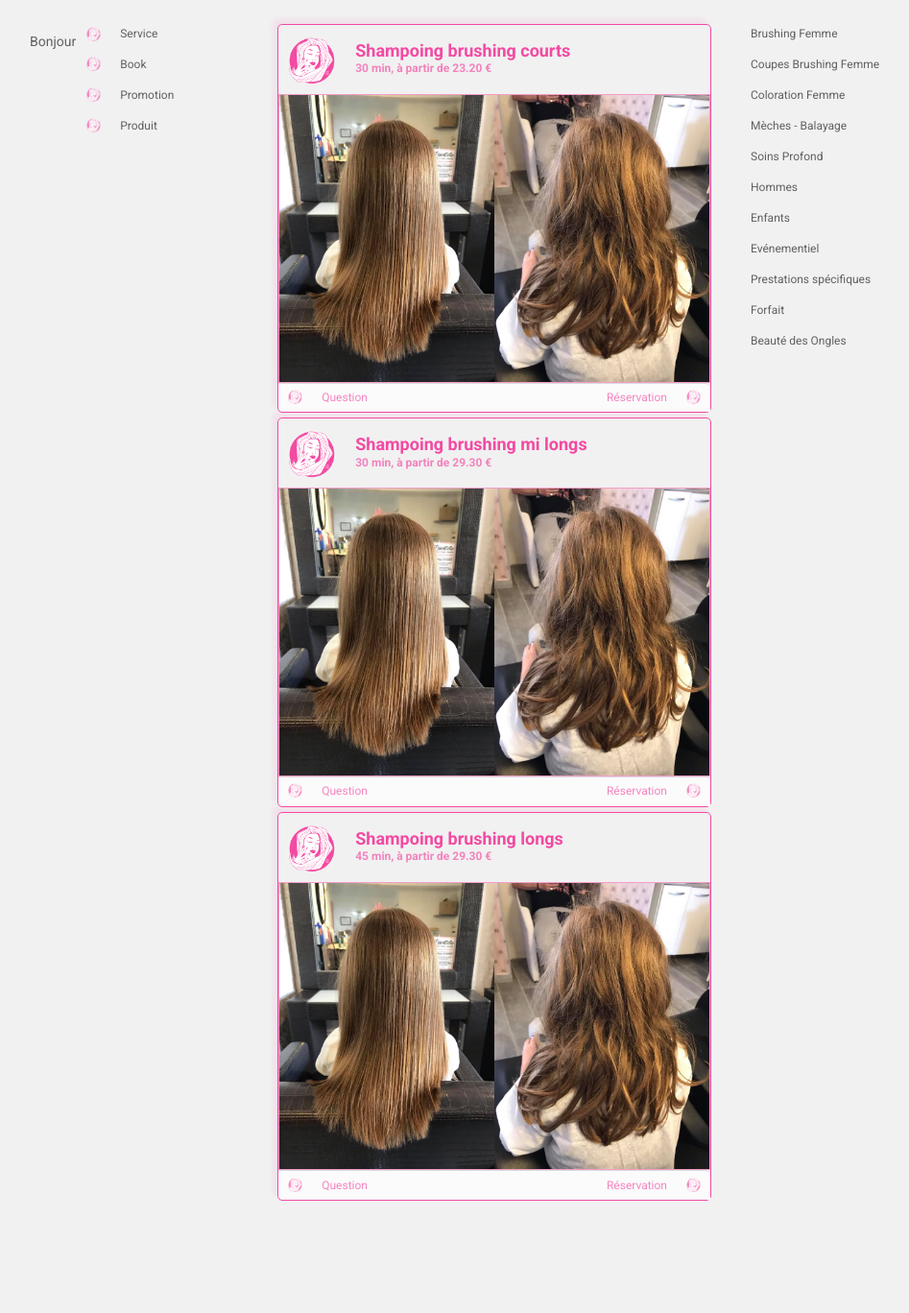
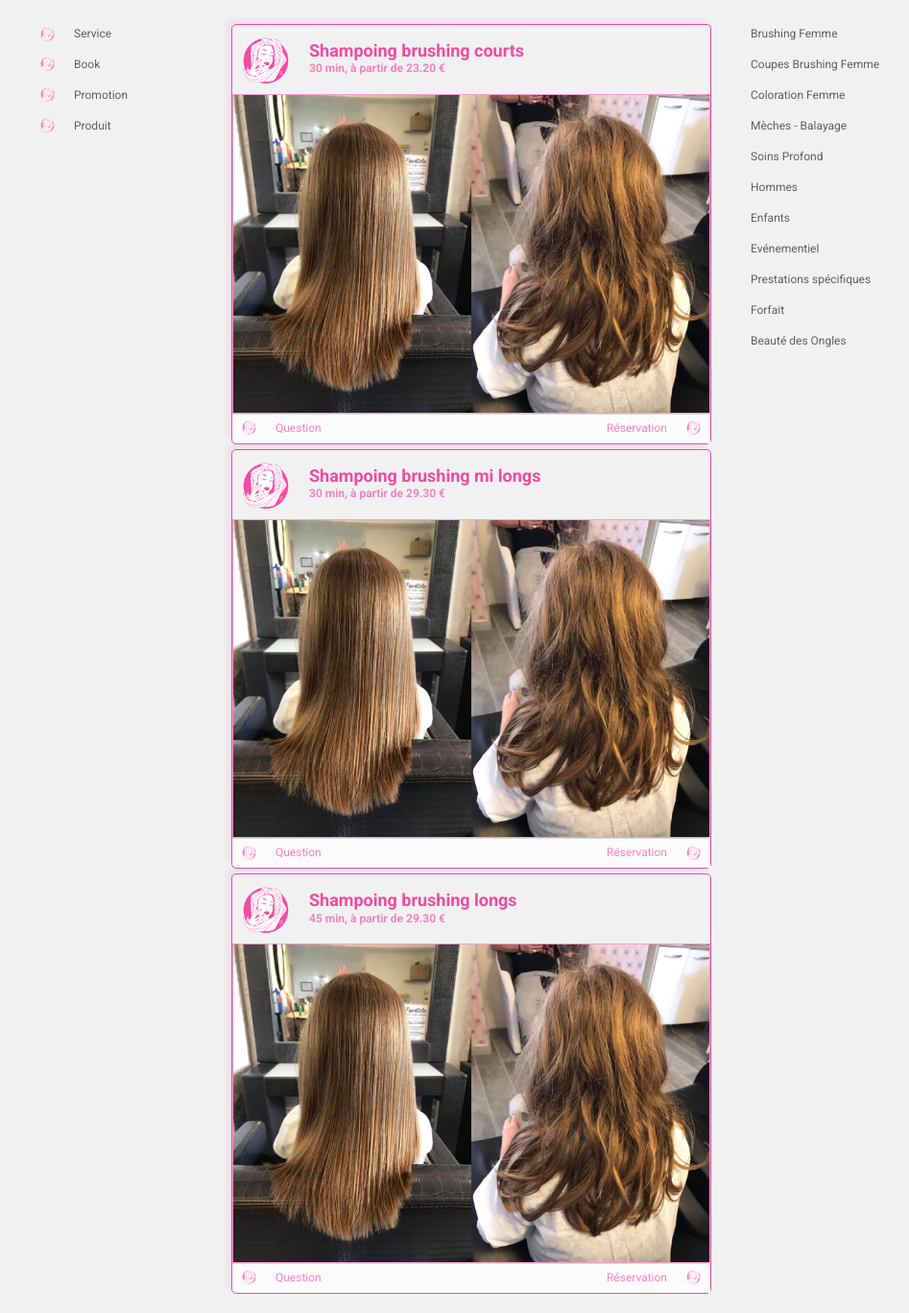
Before and after one commit to Robuchon/Le-petit-salon, a PHP site: page / in a window 1280 px wide. Shown: the part 64-1432 px from the top of the page at 96% size, without its empty margins (84-1031 px from the left). Before the commit the page ends 1315 px from the top, so only its background shows below. Run offline with PHP 8.4, Linux system fonts and the light colour scheme.

Commit message:
retrait d'un p

```diff
--- a/elements/layout.php
+++ b/elements/layout.php
@@ -13,7 +13,6 @@ require_once '../app/function.php';
         </nav>
     </header>
     <div class="container">
-    <p>Bonjour</p>
     <?=$pageMain ?>
     <?=$pageMain1 ?>
 </body>
```
